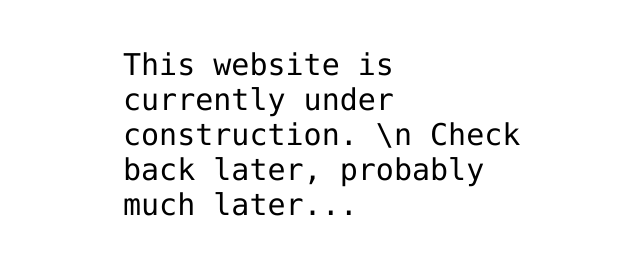
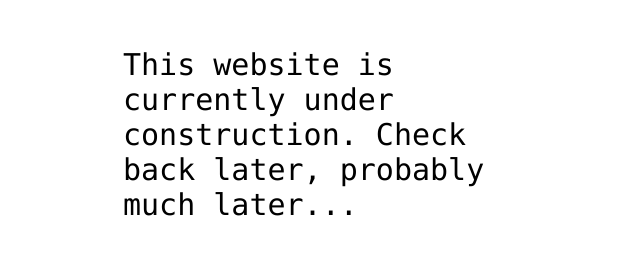
Before and after one commit to Dragonknight-04/Dragonknight-04.github.io, a plain HTML site: page index.html in a window 1280 px wide. Shown: the part 341-596 px from the top of the page, without its empty margins (317-957 px from the left). Drawn offline with Linux system fonts and the light colour scheme.

Commit message:
Fix editing error

```diff
--- a/index.html
+++ b/index.html
@@ -12,7 +12,7 @@
 <img src="https://octodex.github.com/images/daftpunktocat-thomas.gif" id="octocat" alt="octocat-gif" />
 
 <!-- Change this code here by copy and pasting your template on line 15 -->
-<p>This website is currently under construction. \n Check back later, probably much later...</p>
+<p>This website is currently under construction. Check back later, probably much later...</p>
 
 </body>
 </html>
```
